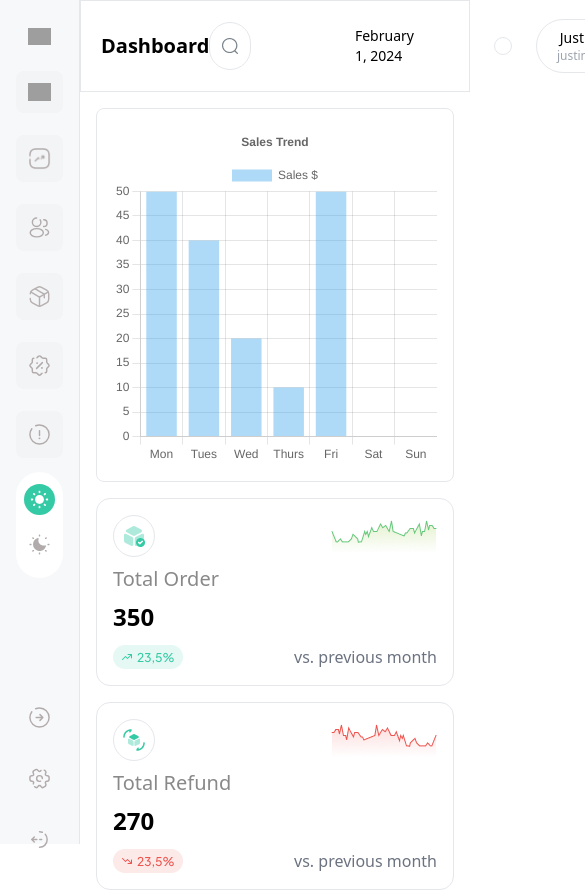
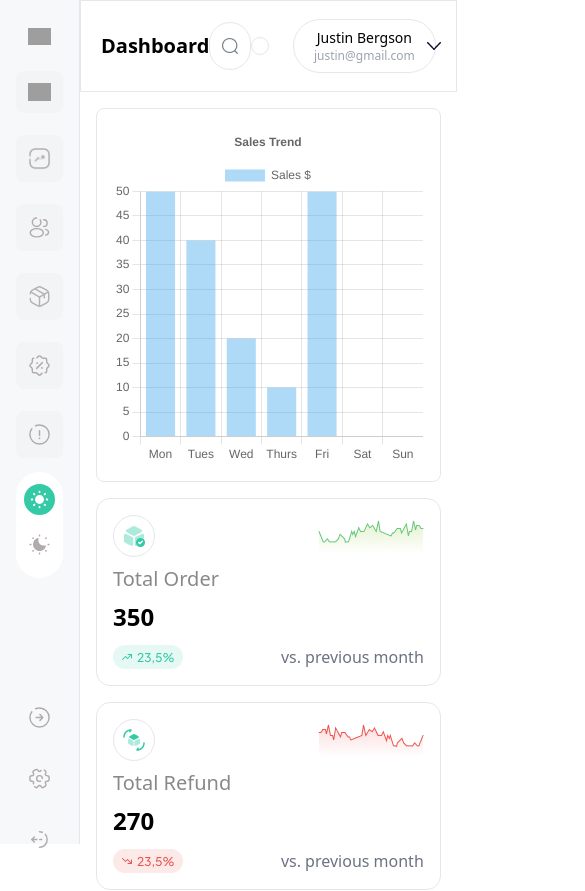
Before and after one commit to Emmanuel-Ingwe/analytics-dashh, a Next.js app: page / in a window 390 px wide. Shown: the top 891 px of the page, 585 px wide, since content can reach past the window. Built offline with nearby package versions, Linux system fonts and the light colour scheme; grey boxes are pictures that could not be loaded.

Commit message:
fix: header--displays

```diff
--- a/components/Header.jsx
+++ b/components/Header.jsx
@@ -8,7 +8,7 @@ const Header = () => {
 
         <div className="flex items-center justify-between">
           <SeachInput />
-          <div className="flex items-center justify-center px-20">
+          <div className="lg:flex items-center justify-center px-20 hidden">
             <div className='flex justify-center justify-self-center px-3 cursor-pointer'>
               <img src="/solar-calender.png" alt="calender-icon"/>
             </div>
```
